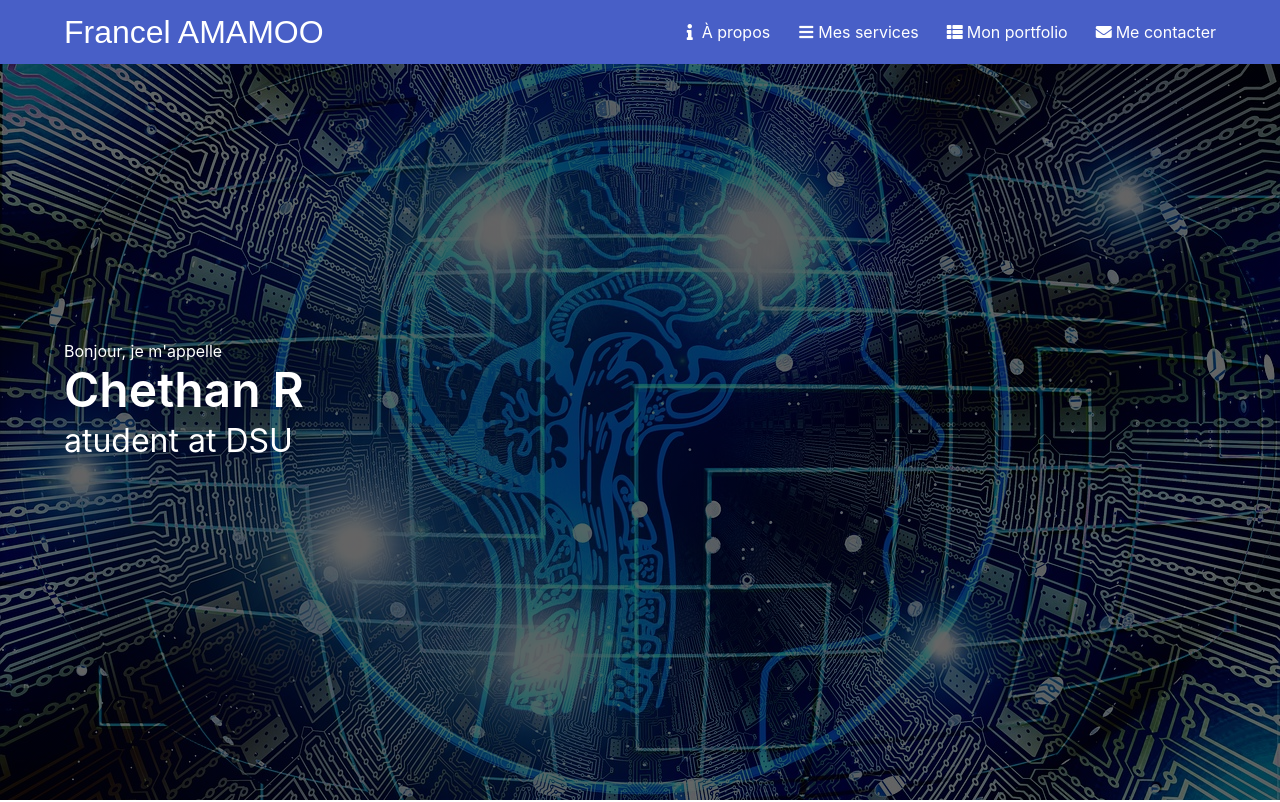
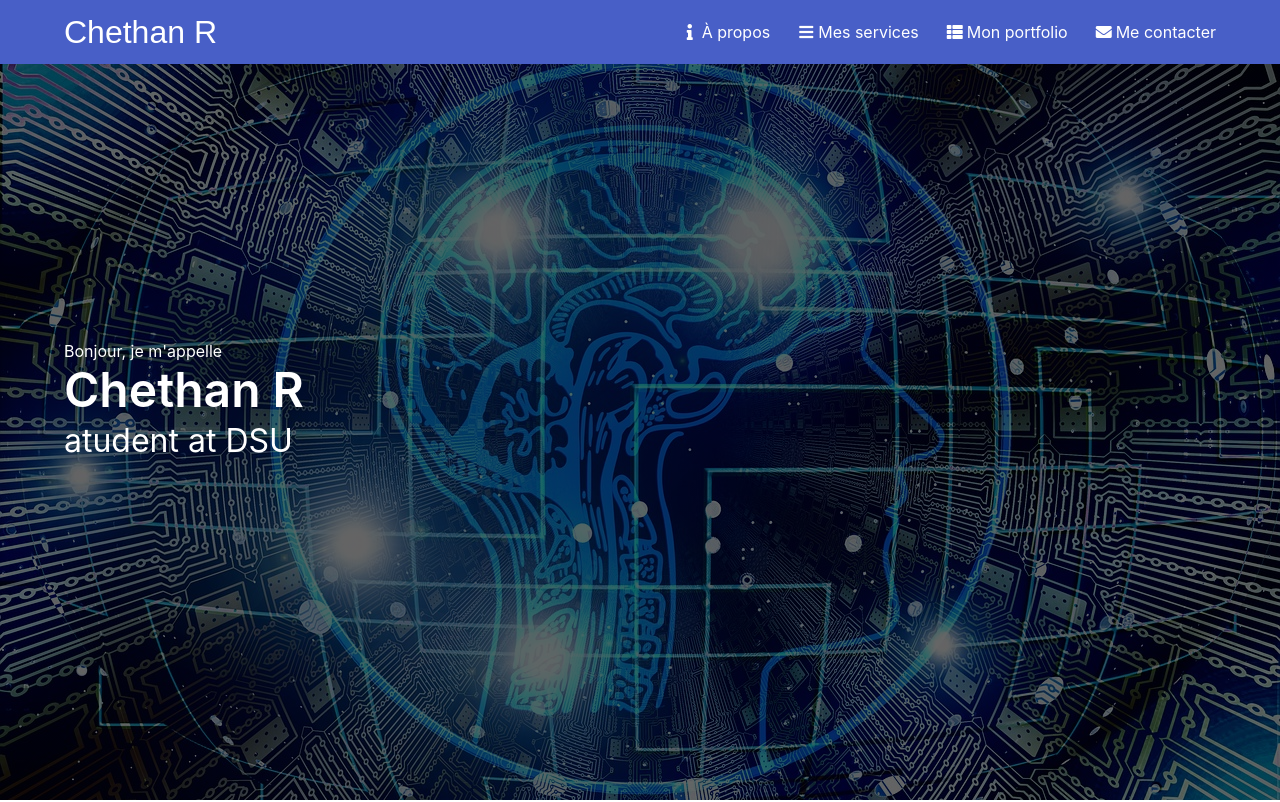
Before and after one commit to chethanrraj90/francelwebdev.github.io, a plain HTML site: page index.html in a window 1280 px wide. Shown: the top 802 px of the page. Drawn offline with nearby package versions, Linux system fonts and the light colour scheme.

Commit message:
Update index.html

```diff
--- a/index.html
+++ b/index.html
@@ -6,7 +6,7 @@
   <meta charset="UTF-8">
   <meta name="viewport" content="width=device-width, initial-scale=1.0">
   <meta http-equiv="X-UA-Compatible" content="ie=edge">
-  <title>Francel AMAMOO - Développeur Web Freelance</title>
+  <title>Chethan R- Student  at  DSU</title>
 
   <link rel="stylesheet" href="https://cdnjs.cloudflare.com/ajax/libs/font-awesome/5.12.1/css/all.min.css" integrity="sha256-mmgLkCYLUQbXn0B1SRqzHar6dCnv9oZFPEC1g1cwlkk=" crossorigin="anonymous" />
   <link href="https://fonts.googleapis.com/css?family=Open+Sans:300,400,700" rel="stylesheet">
@@ -24,7 +24,7 @@
     <div class="container">
       <div class="navbar-brand">
         <a class="navbar-item is-size-3 logo" href="">
-          Francel AMAMOO
+          Chethan R
         </a>
         <div class="navbar-burger burger" data-target="navbarExampleTransparentExample">
           <span></span>
```
